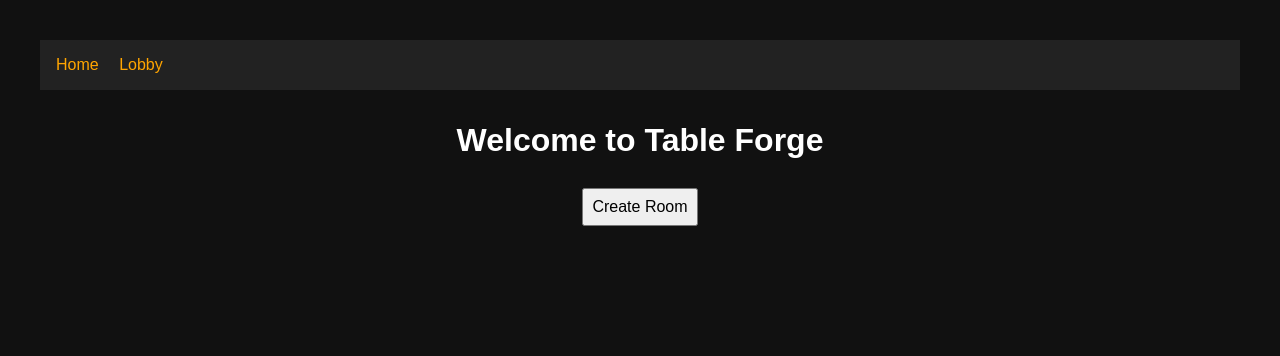
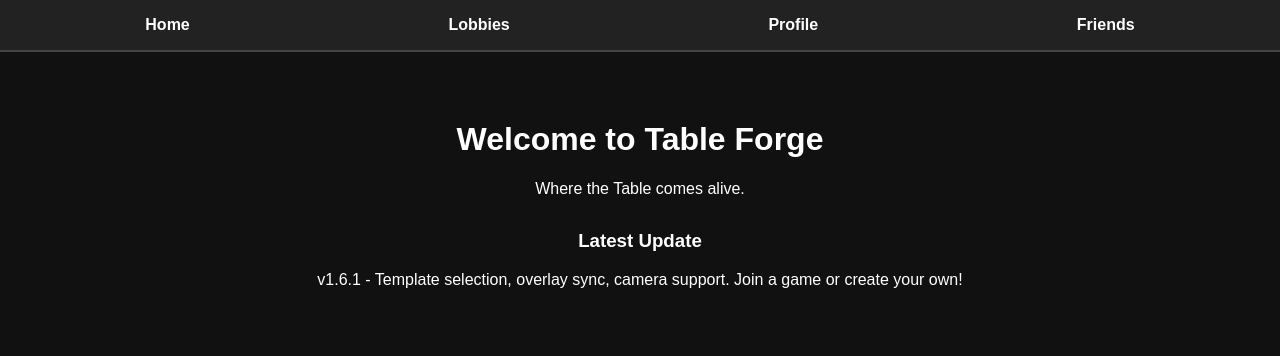
Before and after one commit to Forge-Lord/Table-Forge, a website: page index.html in a window 1280 px wide. Drawn offline with Linux system fonts and the light colour scheme.

Commit message:
Update index.html

```diff
--- a/index.html
+++ b/index.html
@@ -1,27 +1,45 @@
-<!DOCTYPE html>
-<html lang="en">
+<!DOCTYPE html><html lang="en">
 <head>
-  <meta charset="UTF-8" />
+  <meta charset="UTF-8">
+  <meta name="viewport" content="width=device-width, initial-scale=1.0">
   <title>Table Forge</title>
-  <meta name="viewport" content="width=device-width, initial-scale=1.0" />
-  <link rel="stylesheet" href="style.css" />
+  <style>
+    body { background: #111; color: white; font-family: sans-serif; margin: 0; }
+    nav {
+      background: #222;
+      padding: 1em;
+      display: flex;
+      justify-content: space-around;
+      border-bottom: 2px solid #444;
+    }
+    nav a {
+      color: #fff;
+      text-decoration: none;
+      font-weight: bold;
+    }
+    nav a:hover {
+      color: #f39c12;
+    }
+    .container {
+      text-align: center;
+      padding: 3em 1em;
+    }
+  </style>
 </head>
 <body>
   <nav>
-    <a href="index.html">Home</a>
-    <a href="lobby.html">Lobby</a>
-  </nav>
-
-  <main style="text-align: center; margin-top: 2rem;">
+    <a href="/index.html">Home</a>
+    <a href="/lobby.html">Lobbies</a>
+    <a href="/profile.html">Profile</a>
+    <a href="#">Friends</a>
+  </nav>  <div class="container">
     <h1>Welcome to Table Forge</h1>
-    <button id="createRoomBtn">Create Room</button>
-  </main>
-
-  <script>
-    document.getElementById("createRoomBtn").addEventListener("click", () => {
-      const code = "room-" + Math.random().toString(36).substring(2, 6);
-      window.location.href = `lobby.html?room=${code}`;
-    });
-  </script>
+    <p>Where the Table comes alive.</p>
+    <!-- Optional: editable news section or status log -->
+    <div style="margin-top: 2em;">
+      <h3>Latest Update</h3>
+      <p>v1.6.1 - Template selection, overlay sync, camera support. Join a game or create your own!</p>
+    </div>
+  </div>
 </body>
 </html>
```
